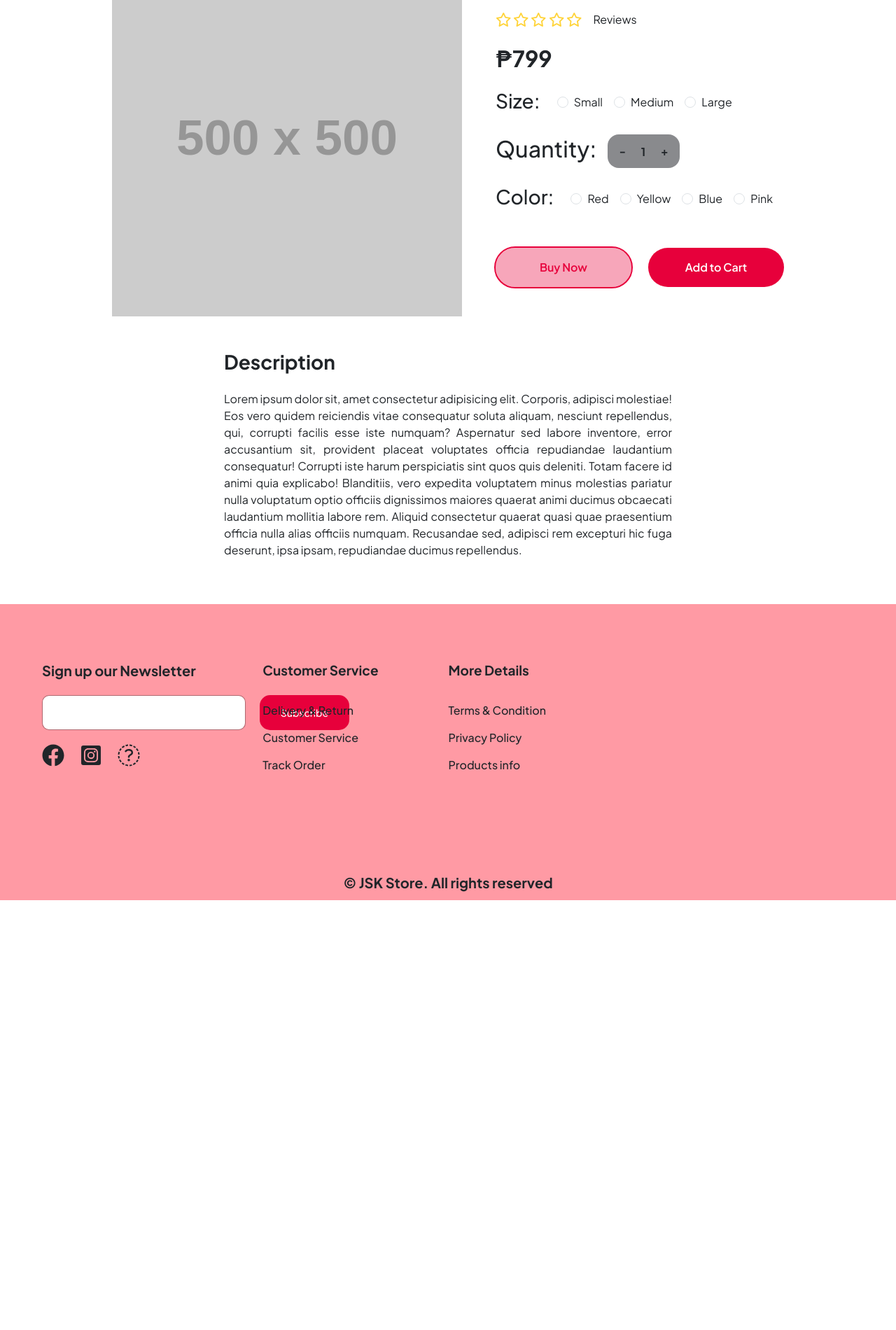
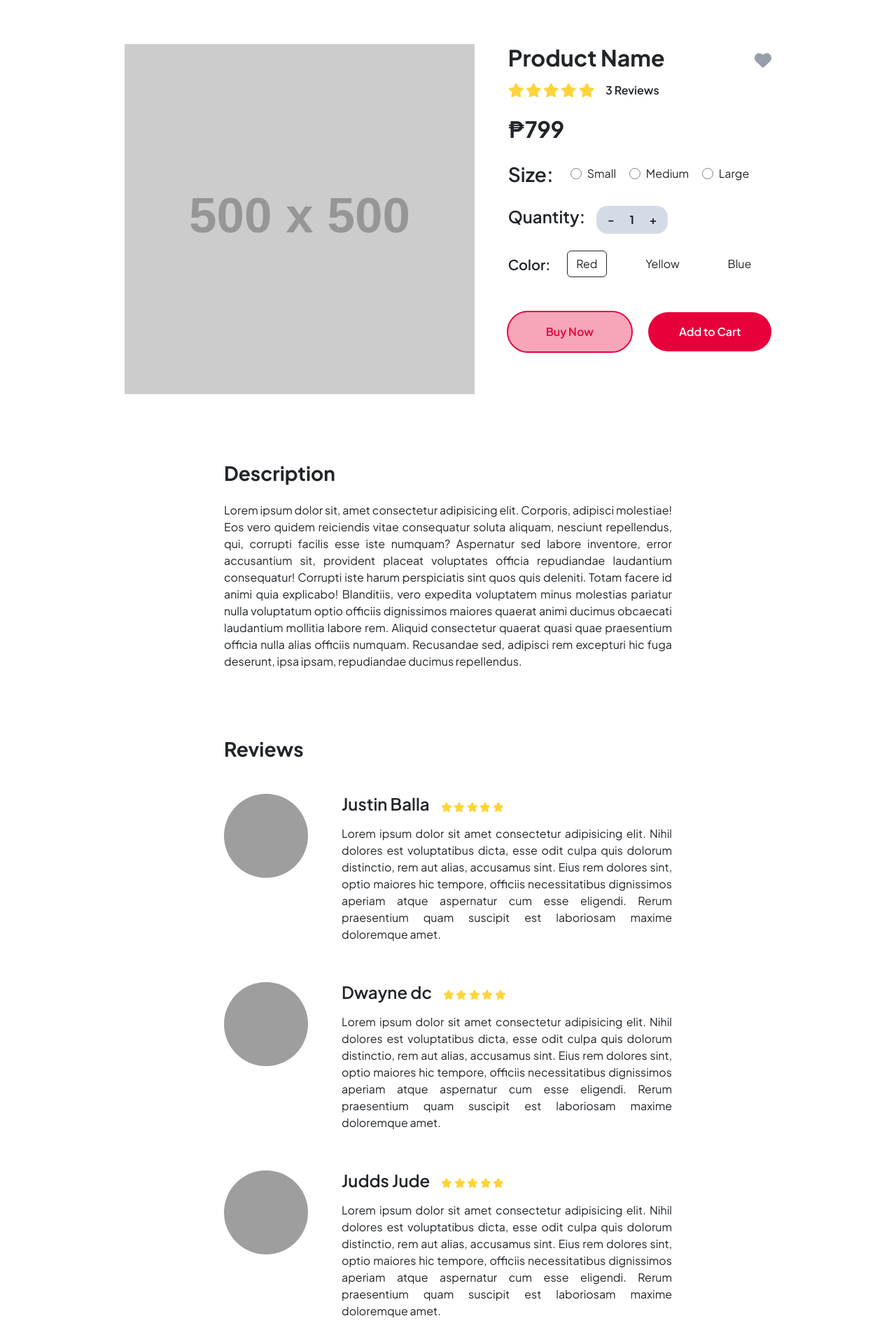
Before and after one commit to kev0402/E-commerce, a PHP site: page /product.php in a window 1280 px wide. Shown: the part 97-1997 px from the top of the page at 70% size. Before the commit the page ends 1383 px from the top, so only its background shows below. Run offline with PHP 8.4, Linux system fonts and the light colour scheme; grey boxes labelled with a size stand in for pictures from a placeholder-image service; some libraries are stand-ins or nearby versions; grey boxes are pictures that could not be loaded.

Commit message:
product page

```diff
--- a/connection.php
+++ b/connection.php
@@ -2,7 +2,7 @@
 $servername = "localhost";
 $username = "root";
 $password = "";
-$dbname = "user_information";
+$dbname = "project_db";
 
 // Create connection
 $conn = new mysqli($servername, $username, $password, $dbname);
--- a/product.php
+++ b/product.php
@@ -10,11 +10,8 @@
     <link href="https://cdn.jsdelivr.net/npm/bootstrap@5.3.2/dist/css/bootstrap.min.css" rel="stylesheet" integrity="sha384-T3c6CoIi6uLrA9TneNEoa7RxnatzjcDSCmG1MXxSR1GAsXEV/Dwwykc2MPK8M2HN" crossorigin="anonymous">
     <script defer src="https://cdn.jsdelivr.net/npm/bootstrap@5.3.2/dist/js/bootstrap.bundle.min.js" integrity="sha384-C6RzsynM9kWDrMNeT87bh95OGNyZPhcTNXj1NW7RuBCsyN/o0jlpcV8Qyq46cDfL" crossorigin="anonymous"></script>
     <script src="https://cdnjs.cloudflare.com/ajax/libs/font-awesome/6.4.2/js/all.min.js"></script>
-    <script src="./JS/jquery.min.js"></script>
-    <script src="./JS/bootstrap.js"></script>
-    <script src="./JS/bootstrap.min.js"></script>
+    <script src="./script/jquery.min.js"></script>
     <link rel="stylesheet" href="./bootstrap/css/bootstrap.min.css">
-    <link rel="stylesheet" href="./CSS/bootstrap.css">
     <link rel="stylesheet" href="./styles/product.css">
     <link rel="icon" href="./images/logo.png">
     <title>Product</title>
@@ -71,32 +68,33 @@
         </div>
     </header>
     <main class="d-flex flex-column justify-content-center align-items-center">
-        <div class="productInfo d-flex flex-row gap-5">
+        <div class="productInfo d-flex flex-row mb-5 gap-5">
             <div class="">
                 <img src="https://placehold.co/500x500/EEE/31343C" width="500" height="500" alt="Placehold" class="header-image">
             </div>
             <div class="">
                 <div class="productName d-flex flex-row align-items-center justify-content-between">
-                    <h1>Product Name</h1>
-                    <i class="fa-regular fa-heart fa-xl"></i>
+                    <h1 class="fw-bold fs-2">Product Name</h1>
+                    <i class="fav fa-solid fa-heart fa-xl" style="color: #989ea9;"></i>
                 </div>
                 <div class="reviews d-flex flex-row align-items-center  mt-2 gap-3">
                     <div class="stars" id="stars">
-                        <i class="fa-regular fa-star fa-lg" style="color: #FFD43B;"></i>
-                        <i class="fa-regular fa-star fa-lg" style="color: #FFD43B;"></i>
-                        <i class="fa-regular fa-star fa-lg" style="color: #FFD43B;"></i>
-                        <i class="fa-regular fa-star fa-lg" style="color: #FFD43B;"></i>
-                        <i class="fa-regular fa-star fa-lg" style="color: #FFD43B;"></i>
+                        <i class="fa-solid fa-star fa-lg" style="color: #FFD43B;"></i>
+                        <i class="fa-solid fa-star fa-lg" style="color: #FFD43B;"></i>
+                        <i class="fa-solid fa-star fa-lg" style="color: #FFD43B;"></i>
+                        <i class="fa-solid fa-star fa-lg" style="color: #FFD43B;"></i>
+                        <i class="fa-solid fa-star fa-lg" style="color: #FFD43B;"></i>
                     </div>
                     <div>
-                        <label for="stars">Reviews</label>
+                        <label class="fw-semibold" for="stars">3 Reviews</label>
                     </div>
                 </div>
                 <div class="productPrice mt-4">
                     <h2 class="fw-bold">₱799</h2>
                 </div>
                 <div class="sizePicker mt-4 d-flex flex-row align-items-center">
-                    <h3 class="me-4">Size:</h3>
+                    <label for="sizes" class="fw-semibold me-4 fs-3">Size:</label>
+                    <div class="sizes">
                         <div class="form-check form-check-inline">
                             <input class="form-check-input" type="radio" name="inlineRadioOptions" id="inlineRadio1" value="option1">
                             <label class="form-check-label" for="inlineRadio1">Small</label>
@@ -110,33 +108,32 @@
                             <label class="form-check-label" for="inlineRadio3">Large</label>
                         </div>
                     </div>
+                </div>
                 <div class="quantity d-flex flex-row mt-4 align-items-center gap-3">
                     <div>
-                        <h2>Quantity:</h2>
+                        <h2 class="fw-semibold fs-4">Quantity:</h2>
                     </div>
-                    <div class="qty-input rounded-4 px-3 py-1">
-                        <button class="qty-count qty-count--minus" data-action="minus" type="button">-</button>
-                        <input class="product-qty" type="number" name="product-qty" min="0" max="10" value="1">
-                        <button class="qty-count qty-count--add" data-action="add" type="button">+</button>
+                    <div class="qty-input rounded-4 px-3">
+                        <button class="qty-count qty-count--minus" id="minus" data-action="minus" type="button">-</button>
+                        <span class="product-qty d-flex align-items-center justify-content-center" id="quantity" name="product-qty">1</span>
+                        <button class="qty-count qty-count--add" id="add" data-action="add" type="button">+</button>
                     </div>
                 </div>
                 <div class="colorPicker mt-4 d-flex flex-row align-items-center">
-                    <h3 class="me-4">Color:</h3>
+                    <label for="colors" class="fw-semibold fs-5">Color:</label>
+                    <div class="colors">
                         <div class="form-check form-check-inline">
-                        <input class="form-check-input" type="radio" name="inlineRadioOptions" id="color1" value="option1">
-                        <label class="form-check-label" for="color1">Red</label>
+                            <input type="radio" class="btn-check" name="options-base" id="color1" autocomplete="off" checked>
+                            <label class="btn" for="color1" id="firstColor">Red</label>
                         </div>
                         <div class="form-check form-check-inline">
-                        <input class="form-check-input" type="radio" name="inlineRadioOptions" id="color2" value="option2">
-                        <label class="form-check-label" for="color2">Yellow</label>
+                            <input type="radio" class="btn-check" name="options-base" id="color2" autocomplete="off">
+                            <label class="btn" for="color2" id="secondColor">Yellow</label>
                         </div>
                         <div class="form-check form-check-inline">
-                        <input class="form-check-input" type="radio" name="inlineRadioOptions" id="color3" value="option3">
-                        <label class="form-check-label" for="color3">Blue</label>
+                            <input type="radio" class="btn-check" name="options-base" id="color3" autocomplete="off">
+                            <label class="btn" for="color3" id="thirdColor">Blue</label>
                         </div>
-                    <div class="form-check form-check-inline">
-                        <input class="form-check-input" type="radio" name="inlineRadioOptions" id="color4" value="option4">
-                        <label class="form-check-label" for="color4">Pink</label>
                     </div>
                 </div>
                 <div class="d-flex flex-row gap-4">
@@ -145,10 +142,77 @@
                 </div>
             </div>
         </div>
-        <div class="description d-flex justify-content-start w-50">
-            <div class="description mt-5">
+        <div class="description w-50">
+            <div class="desc my-5">
                 <h3 class="fw-bold">Description</h3>
-                <p  class="mt-4" style="text-align: justify;">Lorem ipsum dolor sit, amet consectetur adipisicing elit. Corporis, adipisci molestiae! Eos vero quidem reiciendis vitae consequatur soluta aliquam, nesciunt repellendus, qui, corrupti facilis esse iste numquam? Aspernatur sed labore inventore, error accusantium sit, provident placeat voluptates officia repudiandae laudantium consequatur! Corrupti iste harum perspiciatis sint quos quis deleniti. Totam facere id animi quia explicabo! Blanditiis, vero expedita voluptatem minus molestias pariatur nulla voluptatum optio officiis dignissimos maiores quaerat animi ducimus obcaecati laudantium mollitia labore rem. Aliquid consectetur quaerat quasi quae praesentium officia nulla alias officiis numquam. Recusandae sed, adipisci rem excepturi hic fuga deserunt, ipsa ipsam, repudiandae ducimus repellendus.</p>
+                <p class="mt-4" style="text-align: justify;">Lorem ipsum dolor sit, amet consectetur adipisicing elit. Corporis, adipisci molestiae! Eos vero quidem reiciendis vitae consequatur soluta aliquam, nesciunt repellendus, qui, corrupti facilis esse iste numquam? Aspernatur sed labore inventore, error accusantium sit, provident placeat voluptates officia repudiandae laudantium consequatur! Corrupti iste harum perspiciatis sint quos quis deleniti. Totam facere id animi quia explicabo! Blanditiis, vero expedita voluptatem minus molestias pariatur nulla voluptatum optio officiis dignissimos maiores quaerat animi ducimus obcaecati laudantium mollitia labore rem. Aliquid consectetur quaerat quasi quae praesentium officia nulla alias officiis numquam. Recusandae sed, adipisci rem excepturi hic fuga deserunt, ipsa ipsam, repudiandae ducimus repellendus.</p>
+            </div>
+        </div>
+        <div class="mt-5 w-50">
+            <div>
+                <h3 class="fw-bold">Reviews</h3>
+            </div>
+            <div class="reviews mt-5">
+                <div class="userReview d-flex gap-5 my-3">
+                    <div class="w-25">
+                        <img src="https://picsum.photos/id/237/120/120" class="profilePicture rounded-circle">
+                    </div>
+                    <div class="name&Review mb-4">
+                        <div class="d-flex align-items-center gap-3 mb-2">
+                            <h4 class="fs-4 fw-semibold">Justin Balla</h4>
+                            <div class="review" id="review">
+                                <i class="fa-solid fa-star fa-sm" style="color: #FFD43B;"></i>
+                                <i class="fa-solid fa-star fa-sm" style="color: #FFD43B;"></i>
+                                <i class="fa-solid fa-star fa-sm" style="color: #FFD43B;"></i>
+                                <i class="fa-solid fa-star fa-sm" style="color: #FFD43B;"></i>
+                                <i class="fa-solid fa-star fa-sm" style="color: #FFD43B;"></i>
+                            </div>
+                        </div>
+                        <div>
+                            <p style="text-align: justify;">Lorem ipsum dolor sit amet consectetur adipisicing elit. Nihil dolores est voluptatibus dicta, esse odit culpa quis dolorum distinctio, rem aut alias, accusamus sint. Eius rem dolores sint, optio maiores hic tempore, officiis necessitatibus dignissimos aperiam atque aspernatur cum esse eligendi. Rerum praesentium quam suscipit est laboriosam maxime doloremque amet.</p>
+                        </div>
+                    </div>
+                </div>
+                <div class="userReview d-flex gap-5 my-3">
+                    <div class="w-25">
+                        <img src="https://picsum.photos/id/30/120/120" class="profilePicture rounded-circle">
+                    </div>
+                    <div class="name&Review mb-4">
+                        <div class="d-flex align-items-center gap-3 mb-2">
+                            <h4 class="fs-4 fw-semibold">Dwayne dc</h4>
+                            <div class="review" id="review">
+                                <i class="fa-solid fa-star fa-sm" style="color: #FFD43B;"></i>
+                                <i class="fa-solid fa-star fa-sm" style="color: #FFD43B;"></i>
+                                <i class="fa-solid fa-star fa-sm" style="color: #FFD43B;"></i>
+                                <i class="fa-solid fa-star fa-sm" style="color: #FFD43B;"></i>
+                                <i class="fa-solid fa-star fa-sm" style="color: #FFD43B;"></i>
+                            </div>
+                        </div>
+                        <div>
+                            <p style="text-align: justify;">Lorem ipsum dolor sit amet consectetur adipisicing elit. Nihil dolores est voluptatibus dicta, esse odit culpa quis dolorum distinctio, rem aut alias, accusamus sint. Eius rem dolores sint, optio maiores hic tempore, officiis necessitatibus dignissimos aperiam atque aspernatur cum esse eligendi. Rerum praesentium quam suscipit est laboriosam maxime doloremque amet.</p>
+                        </div>
+                    </div>
+                </div>
+                <div class="userReview d-flex gap-5 my-3">
+                    <div class="w-25">
+                        <img src="https://picsum.photos/id/69/120/120" class="profilePicture rounded-circle">
+                    </div>
+                    <div class="name&Review mb-4">
+                        <div class="d-flex align-items-center gap-3 mb-2">
+                            <h4 class="fs-4 fw-semibold">Judds Jude</h4>
+                            <div class="review" id="review">
+                                <i class="fa-solid fa-star fa-sm" style="color: #FFD43B;"></i>
+                                <i class="fa-solid fa-star fa-sm" style="color: #FFD43B;"></i>
+                                <i class="fa-solid fa-star fa-sm" style="color: #FFD43B;"></i>
+                                <i class="fa-solid fa-star fa-sm" style="color: #FFD43B;"></i>
+                                <i class="fa-solid fa-star fa-sm" style="color: #FFD43B;"></i>
+                            </div>
+                        </div>
+                        <div>
+                            <p style="text-align: justify;">Lorem ipsum dolor sit amet consectetur adipisicing elit. Nihil dolores est voluptatibus dicta, esse odit culpa quis dolorum distinctio, rem aut alias, accusamus sint. Eius rem dolores sint, optio maiores hic tempore, officiis necessitatibus dignissimos aperiam atque aspernatur cum esse eligendi. Rerum praesentium quam suscipit est laboriosam maxime doloremque amet.</p>
+                        </div>
+                    </div>
+                </div>
             </div>
         </div>
     </main>
@@ -185,4 +249,5 @@
     </footer>
 </body>
 <script src="./script/product.js"></script>
+
 </html>
--- a/styles/product.css
+++ b/styles/product.css
@@ -12,6 +12,7 @@ header {
     display: flex;
     width: 100%;
     z-index: 99;
+    top: 0;
 }
 
 .NavigationBar {
@@ -222,17 +223,19 @@ header {
 
 /* Product CSS / Main CSS */
 main {
-    height: 100vh;
+    height: 100%;
 }
 .productInfo {
     margin-top: 10em;
 }
-
+.fav {
+    cursor: pointer;
+}
 .qty-input {
     display: flex;
 	align-items: center;
 	overflow: hidden;
-    background-color: #898a8d;
+    background-color: #d5dbe6;
 }
 .product-qty, .qty-count {
 	background: transparent;
@@ -275,6 +278,15 @@ input::-webkit-inner-spin-button {
 }
 #cartButton:hover {
     background-color: #F12845;
+}
+#inlineRadio1, #inlineRadio2, #inlineRadio3 {
+    box-shadow: none;
+    outline: none;
+    border: 1px solid #868383;
+}
+#inlineRadio1:checked, #inlineRadio2:checked, #inlineRadio3:checked  {
+    background-color: #E7003B;
+    outline: none;
 }
 
 .productpageFooter{
```
Also changed, not shown: HomePage.php (+5 -6 lines), script/product.js (+35 -0 lines), script/bootstrap.js (renamed from styles/bootstrap.js), script/bootstrap.min.js (renamed from styles/bootstrap.min.js), script/jquery.min.js (renamed from styles/jquery.min.js). Lines whose indentation alone changed are shown as unchanged.
